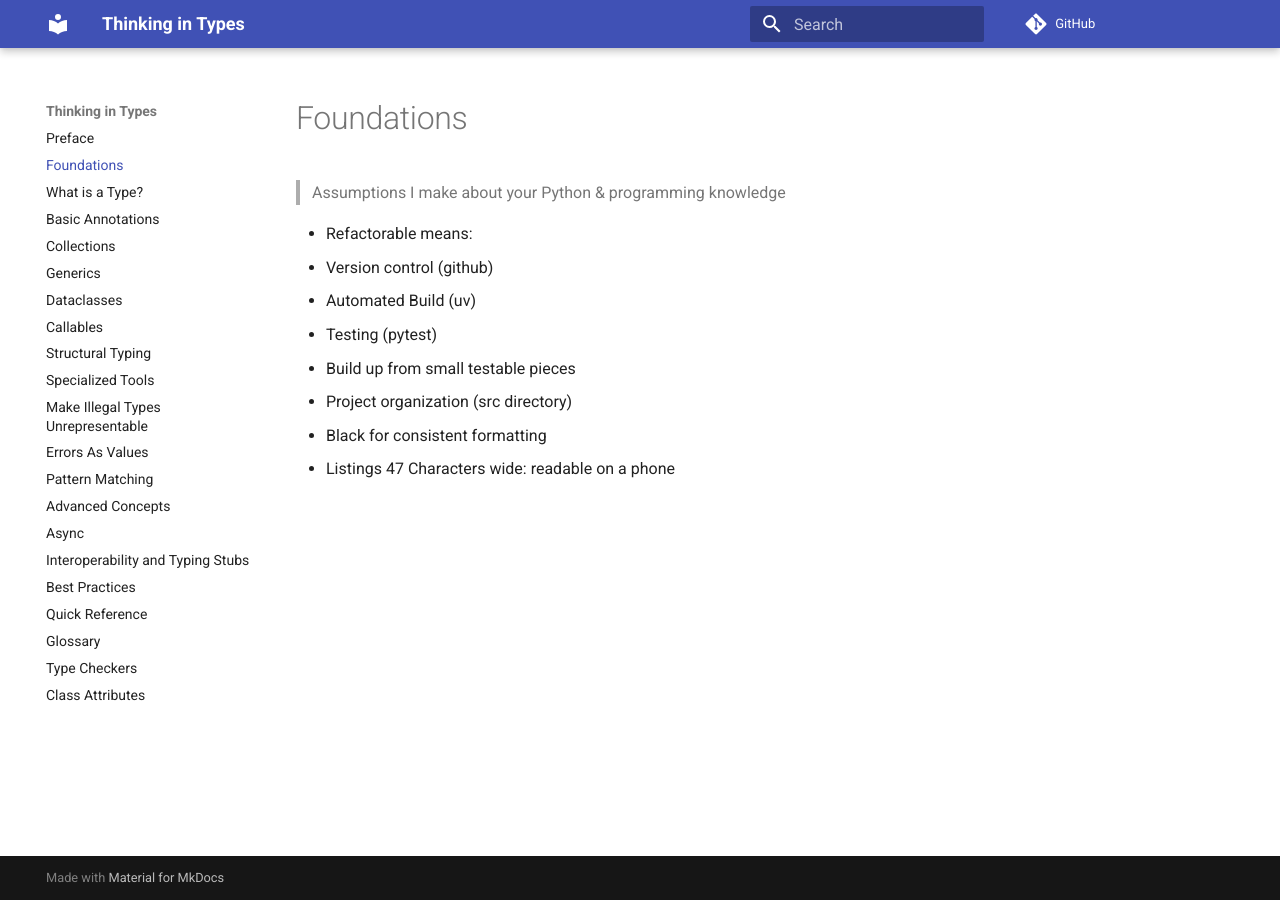
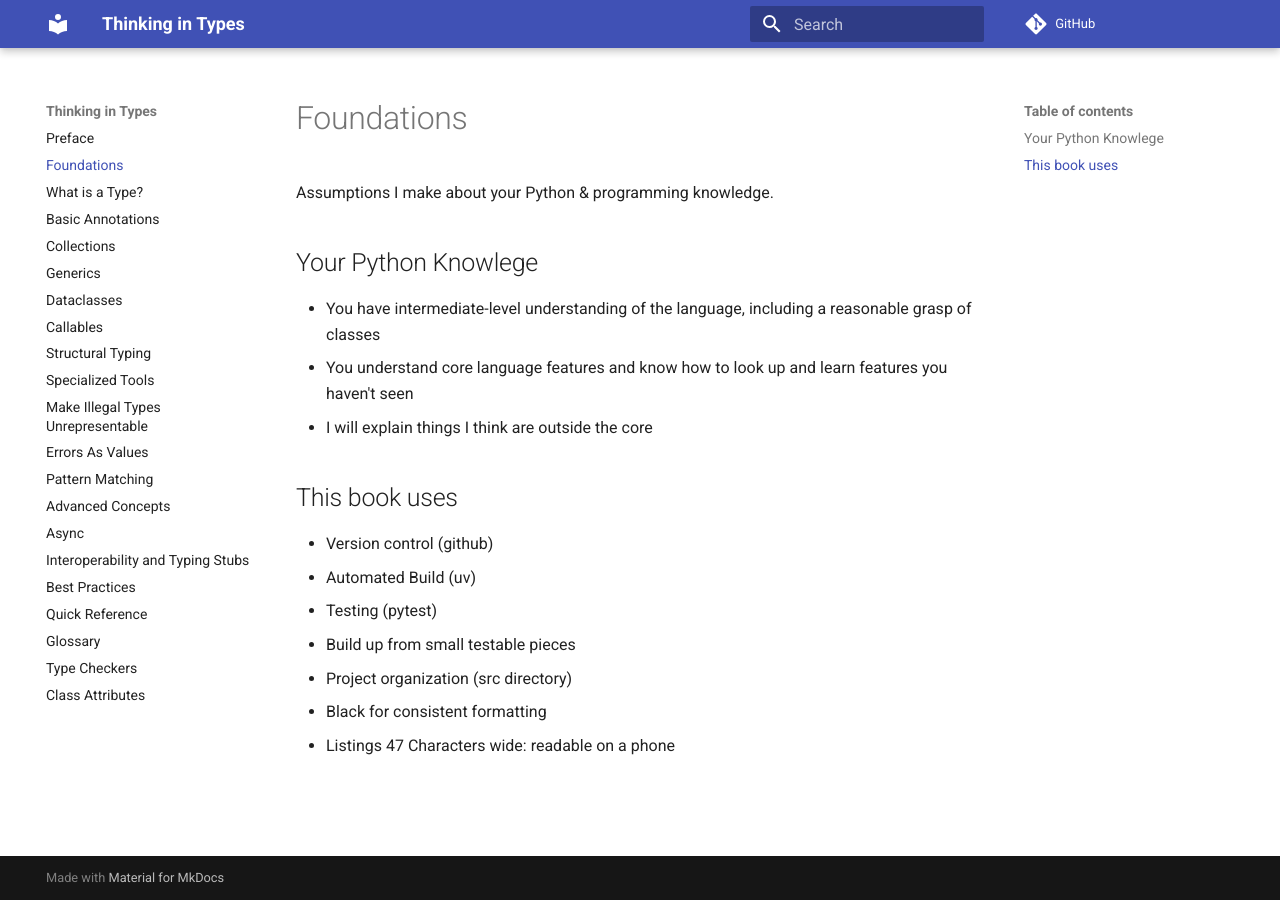
Before and after one commit to ThinkingInTypes/ThinkingInTypes.github.io, an MkDocs documentation site: the page built from Chapters/02_Foundations.md, in a window 1280 px wide. Built offline with MkDocs 1.6.1 and Material for MkDocs 9.7.7, drawn with Linux system fonts in a browser that asks for light colours; comment, search, counter and statistics services are not loaded.

Commit message:
Update 02_Foundations.md

```diff
--- a/Chapters/02_Foundations.md
+++ b/Chapters/02_Foundations.md
@@ -1,11 +1,18 @@
 # Foundations
 
-> Assumptions I make about your Python & programming knowledge
+Assumptions I make about your Python & programming knowledge.
 
-- Refactorable means:
-  - Version control (github)
-  - Automated Build (uv)
-  - Testing (pytest)
+## Your Python Knowlege
+
+- You have intermediate-level understanding of the language, including a reasonable grasp of classes
+- You understand core language features and know how to look up and learn features you haven't seen
+- I will explain things I think are outside the core
+
+## This book uses
+
+- Version control (github)
+- Automated Build (uv)
+- Testing (pytest)
 - Build up from small testable pieces
 - Project organization (src directory)
 - Black for consistent formatting
```
